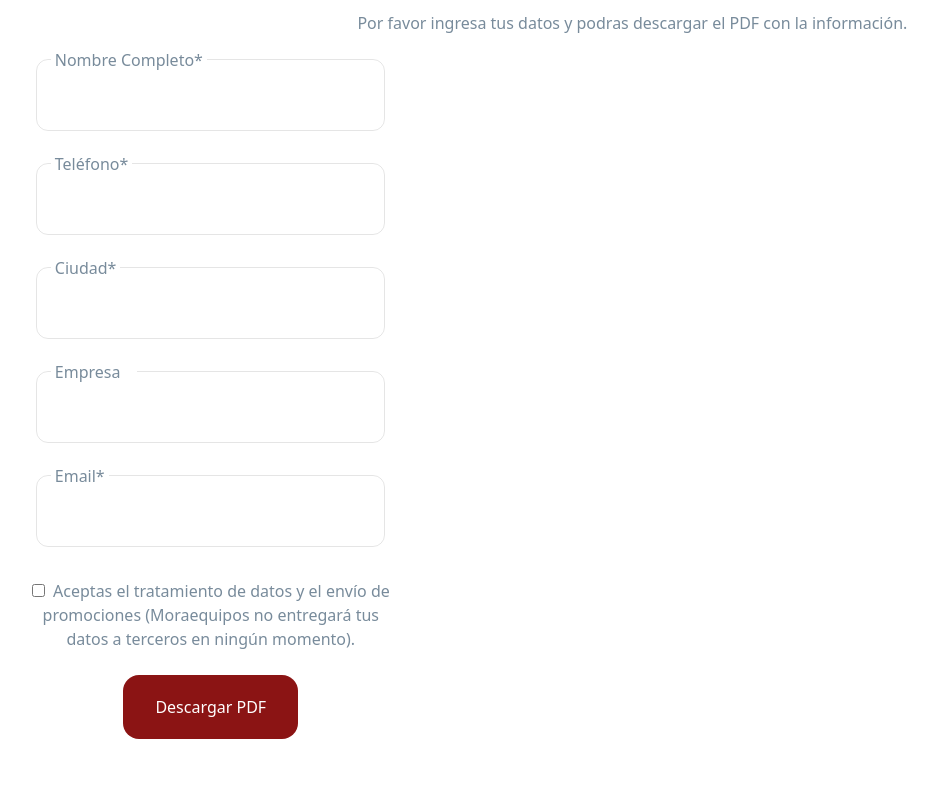
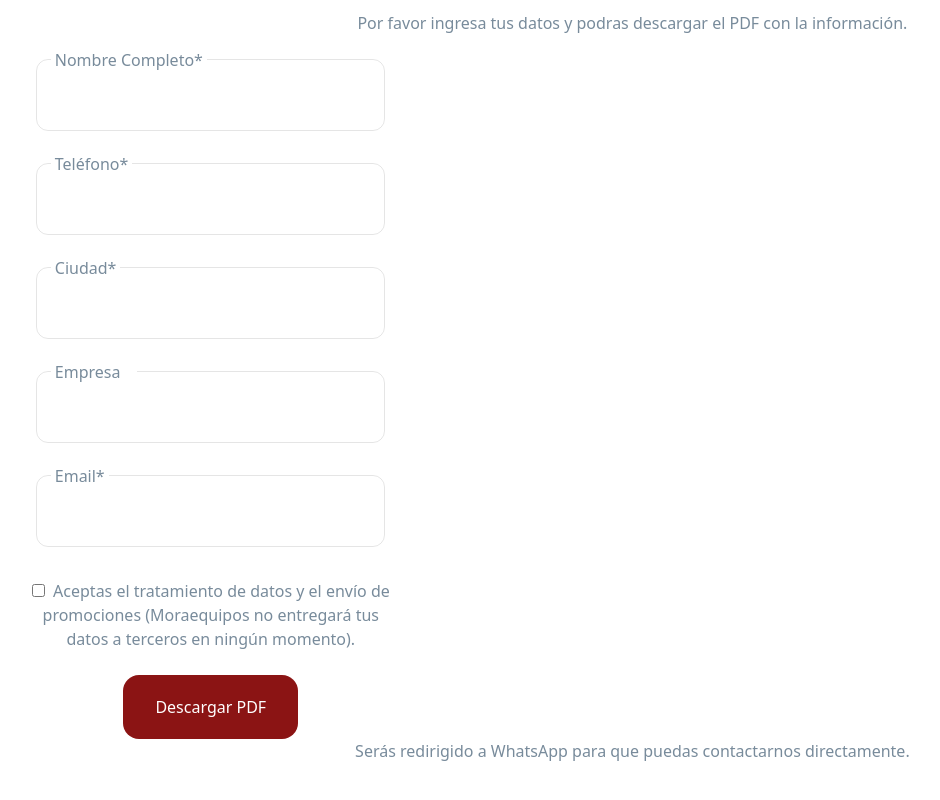
Before and after one commit to bygabymora/fm22023, a Next.js app: page / in a window 1280 px wide. Shown: the part 477-1277 px from the top of the page, without its empty margins (46-986 px from the left). Built offline with nearby package versions, Linux system fonts and the light colour scheme.

Commit message:
Mensajes

```diff
--- a/components/ContactUs.js
+++ b/components/ContactUs.js
@@ -170,6 +170,9 @@ const ContactUs = () => {
           <span className="text-white">Descargar PDF</span>
         </button>
       </form>
+      <p>
+        Serás redirigido a WhatsApp para que puedas contactarnos directamente.
+      </p>
     </div>
   );
 };
```
